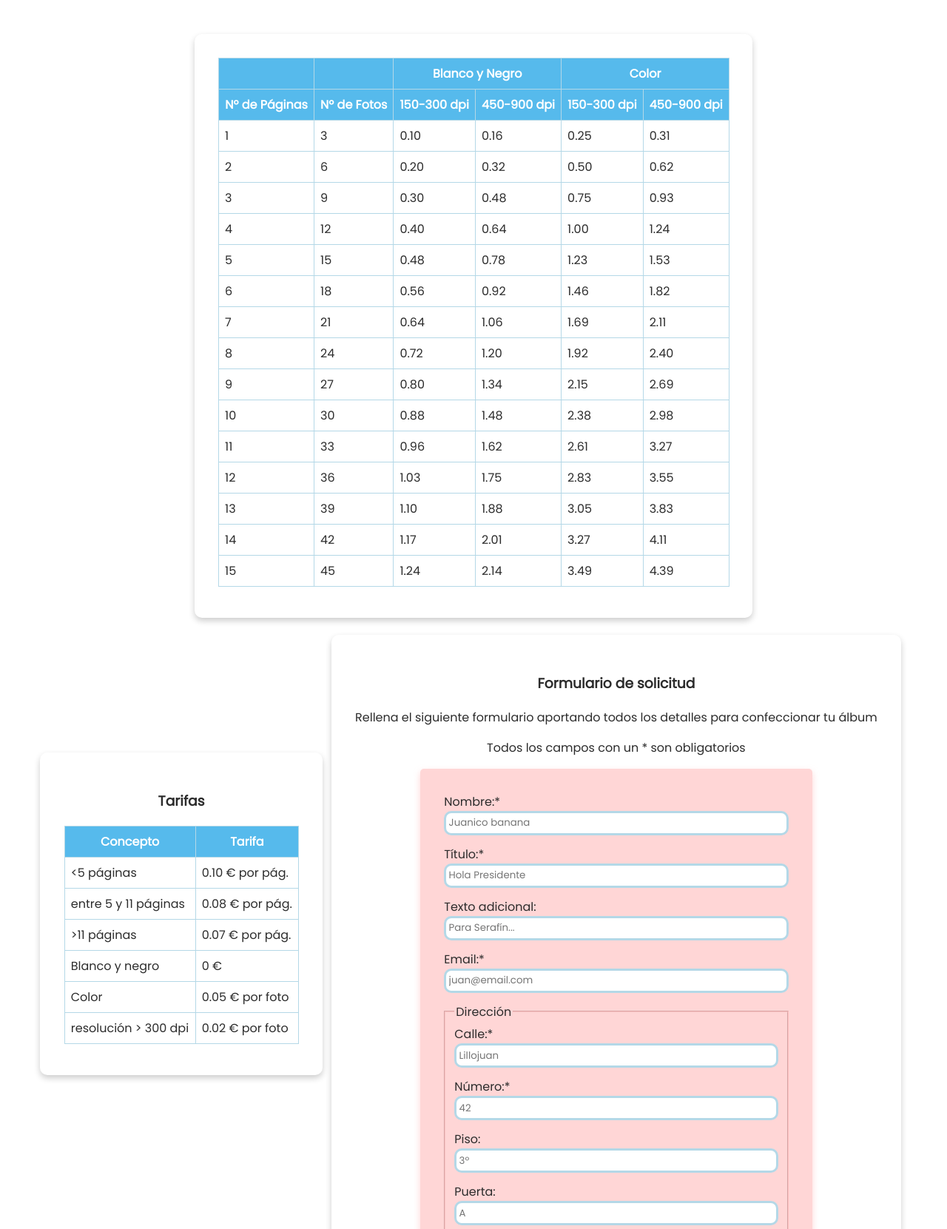
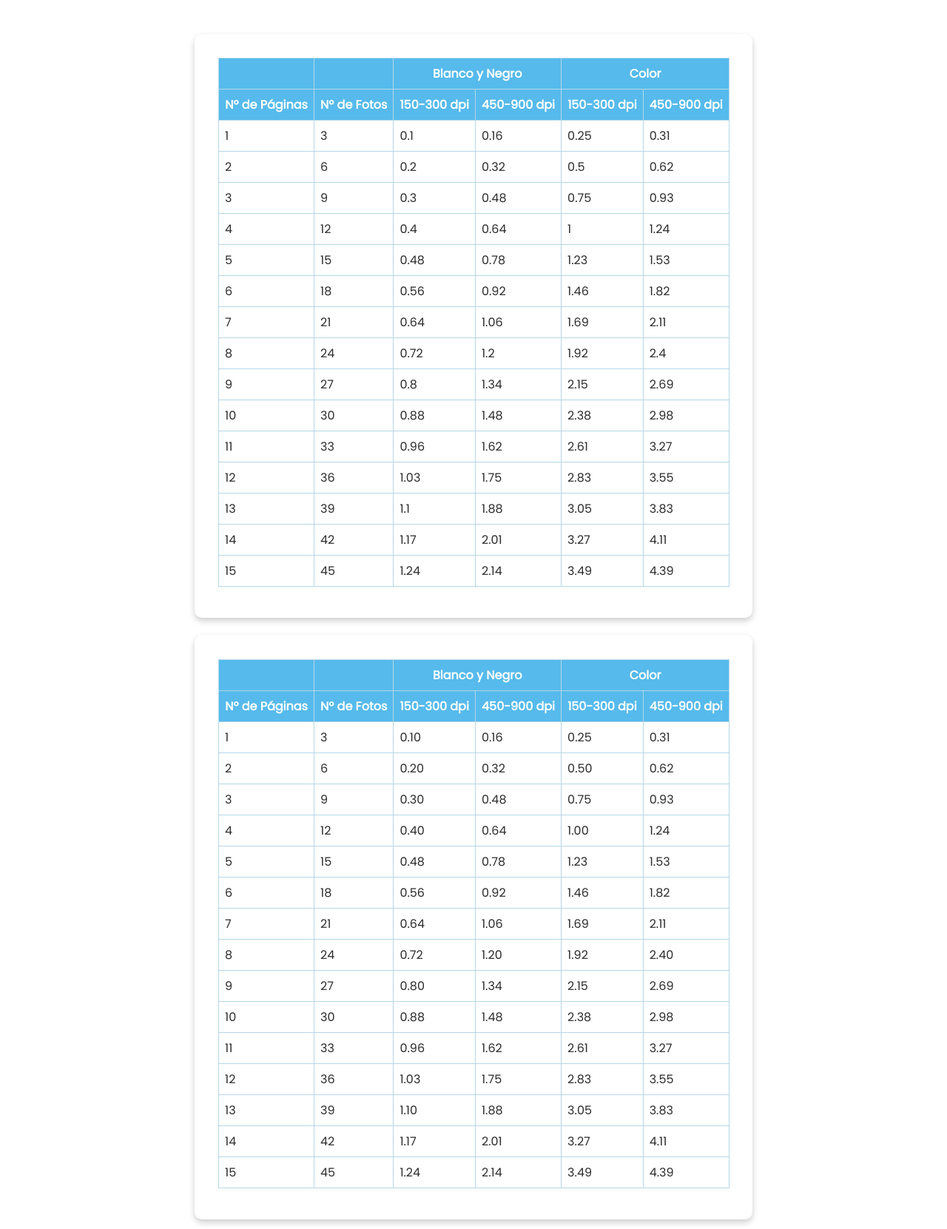
Before and after one commit to solsolet/DAW, a PHP site: page /salbum.php in a window 1280 px wide. Shown: the part 327-1988 px from the top of the page at 74% size. Run offline with PHP 8.4, Linux system fonts and the light colour scheme; some libraries are stand-ins or nearby versions.

Commit message:
mitad de la practica de php

```diff
--- a/codi.js
+++ b/codi.js
@@ -1,4 +1,4 @@
-window.addEventListener("load", function(){
+/* window.addEventListener("load", function(){
 
     boton = document.getElementById("pulsame");
         console.log(boton);
@@ -261,7 +261,7 @@ function tiene18(a, m, d){
         }
     }
     return losTiene;
-}
+} */
 
 function precios(){
     var tabla = document.getElementById("precios"),
--- a/inc/cabecera.php
+++ b/inc/cabecera.php
@@ -55,7 +55,6 @@ $htmlData3 = '<li><a href="index.php"><i class="fa-solid fa-house"></i><label>In
                     else if($lista == 3){
                         echo $htmlData3;
                     }
-
                 ?>
             </ul>
         </nav>
--- /dev/null
+++ b/inc/debug.php
@@ -0,0 +1,9 @@
+<?php
+function debug($data) {
+    $output = $data;
+    if (is_array($output))
+        $output = implode(',', $output);
+
+    echo "<script>console.log('Debug Objects: " . $output . "' );</script>";
+}
+?>
--- a/index.php
+++ b/index.php
@@ -7,15 +7,15 @@
 <section id="mlogin" class="modal">
   <div class="modal-dialog">
     <div class="modal-content">
-      <form method="post">
+    <form action="acceso.php" method="post">
         <header>
             <h2>Login</h2>
             <a href="#" class="closebtn">×</a>
         </header>
         <fieldset>
             <label for="usuario">Usuario:</label> <input type="text" name="usuario" id="usuario" required class="label label-usu">
-            <label for="clave">Contraseña:</label> <input type="password" name="clave" id="clave" required class="label label-pass">
-            <input type="button" value="Entrar" class="btn" id="pulsame">
+            <label for="clave">Contraseña:</label> <input type="password" name="contra" id="clave" required class="label label-pass">
+            <input type="submit" value="Entrar" class="btn" id="pulsame">
         </fieldset>
       </form>
     </div>
--- a/salbum.php
+++ b/salbum.php
@@ -1,4 +1,6 @@
 <?php
+    include "inc/debug.php";
+
     $lista = 2;
     include "inc/cabecera.php"
 ?>
@@ -11,9 +13,62 @@
         para realizar el pedido final.</p>
 
         <article>
-            <table id = "precios">
+            <table>
+               <?php
+                $ppagina;
+                $pfoto = 0.02;
+                $pfotocolor = 0.05;
 
+
+            for($i = 1; $i < 3; $i++){
+                if($i == 1)
+                    echo "<tr><th></th>
+                        <th></th>
+                        <th colspan='2'>Blanco y Negro</th>
+                        <th colspan='2'>Color</th></tr>";
+                else
+                echo "<tr><th>Nº de Páginas</th>
+                        <th>Nº de Fotos</th>
+                        <th>150-300 dpi</th>
+                        <th>450-900 dpi</th>
+                        <th>150-300 dpi</th>
+                        <th>450-900 dpi</th>";
+            }
+
+            for($i = 1; $i < 16; $i++){
+                $acum;
+                $cont1; $cont2; $cont3; $cont4; //cont x columnas
+                $fotos = $i*3;
+
+                if($i < 5){
+                    $ppagina = 0.1;
+                    $cont1 = $i * $ppagina;
+                }
+                else if($i >= 5 && $i <= 11){
+                    $acum = 0.4;
+                    $ppagina = 0.08;
+                    $cont1 = ($i-4)*$ppagina+$acum;
+                }
+                else {
+                    $acum = 0.96;
+                    $ppagina = 0.07;
+                    $cont1 = ($i-11)*$ppagina+$acum;
+                }
+                $cont2 = $cont1 + $fotos * $pfoto;
+                $cont3 = $cont1 + $fotos * $pfotocolor;
+                $cont4 = $cont1 + $fotos * ($pfoto + $pfotocolor);
+
+
+                echo "<tr><td>$i</td><td>$fotos</td><td>$cont1</td><td>$cont2</td><td>$cont3</td><td>$cont4</td>";
+                //añade texto al div creado;
+            }
+
+               ?>
             </table>
+        </article><br>
+
+        <article>
+            <table id = "precios"></table>
         </article><br>
 
         <article class="estiqui" id="estiqui">
@@ -53,7 +108,7 @@
 	    <h3>Formulario de solicitud</h3>
             <p>Rellena el siguiente formulario aportando todos los detalles para confeccionar tu álbum</p>
             <p>Todos los campos con un * son obligatorios</p>
-            <form method="post" action="ralbum.html">
+            <form method="post" action="ralbum.php">
 
                     <label for="nombre">Nombre:*</label> <input type="text" name="nombre" id="nombre" placeholder="Juanico banana" maxlength="200" required>
                     <label for="titulo">Título:*</label> <input type="text" name="titulo" id="titulo" placeholder="Hola Presidente" maxlength="200" required>
@@ -86,13 +141,13 @@
 
                     <label for="telf">Teléfono:</label> <input type="tel" name="telf" id="telf" placeholder="123123123">
                     <!-- selector de color mirar-->
-                    <label for="color">Color de la portada:</label> <input type="color" name="color" id="color" value="#000000" disabled>
+                    <label for="color">Color de la portada:</label> <input type="color" name="color" id="color" value="#000000">
                     <label for="ncopias">Número de copias:</label> <input type="number" name="ncopias" id="ncopias" value="1" min="1">
                     <label for="resolucion">Resolución:</label> <input type="number" name="resolucion" id="resolucion" value="150" min="150" max="900" step="150">
                     <!-- elegir album -->
                     <div>
                         <label>Selecciona un álbum:*</label> <br>
-                        <input type="radio" id="album1" name="albumes" value="Verano 2010">
+                        <input type="radio" id="album1" name="albumes" value="Verano 2010" required>
                             <label for="album1">Verano 2010</label>
                         <input type="radio" id="album2" name="albumes" value="Barcelona">
                             <label for="album2">Barcelona</label>
@@ -109,7 +164,6 @@
                             <label for="acolor">A color</label>
                     </div>
 
-
                     <input type="submit" value="Enviar" class="btn">
 
             </form>
```
Also changed, not shown: acceso.php (added, +39 -0 lines), albumes.php (+4 -34 lines), perfil.php (+14 -2 lines), ralbum.php (+42 -10 lines), subir.php (+7 -8 lines).
